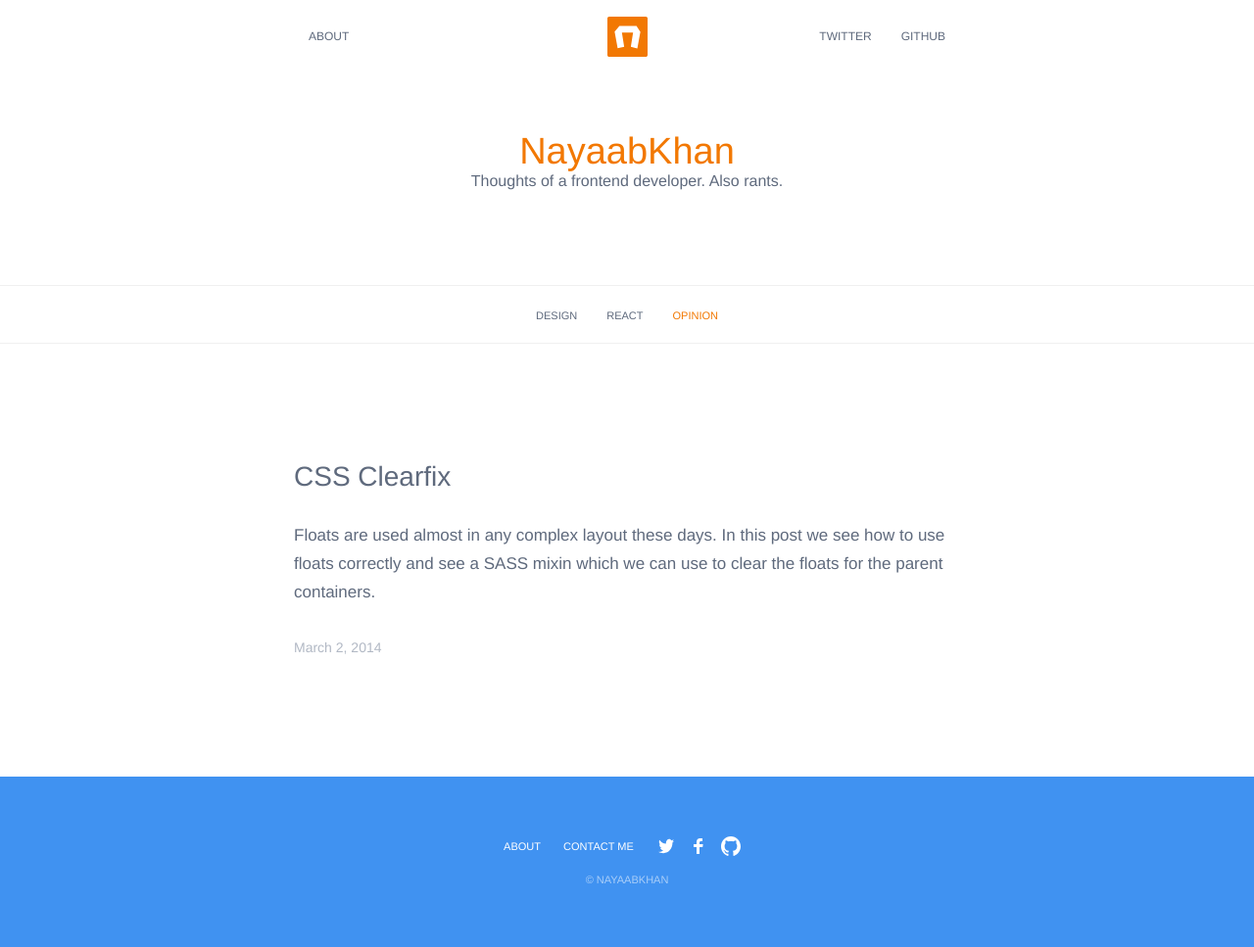
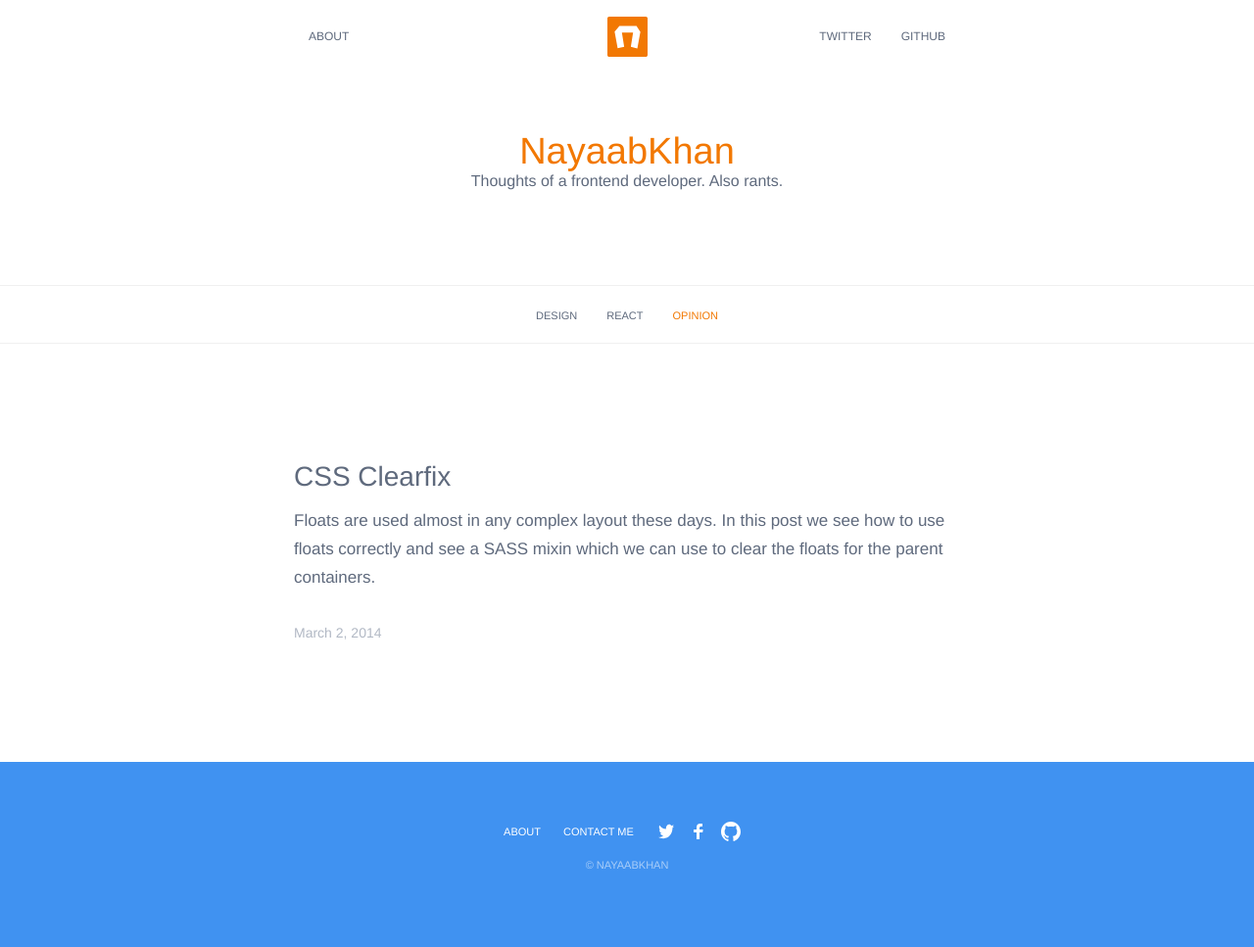
Before and after one commit to nayaabkhan/nayaabkhan.github.io, a Jekyll site: the page built from opinion.html, in a window 1280 px wide. Shown: the whole page at 98% size. Built offline with Jekyll 4.4.1, drawn with Linux system fonts in a browser that asks for light colours.

Commit message:
Fixing page layout.

```diff
--- a/_layouts/page.html
+++ b/_layouts/page.html
@@ -1,8 +1,11 @@
 ---
 layout: default
 ---
+
 <article class="post">
 
-  {{ content }}
+  <div class="post__content" itemprop="articleBody">
+    {{ content }}
+  </div>
 
 </article>
```
